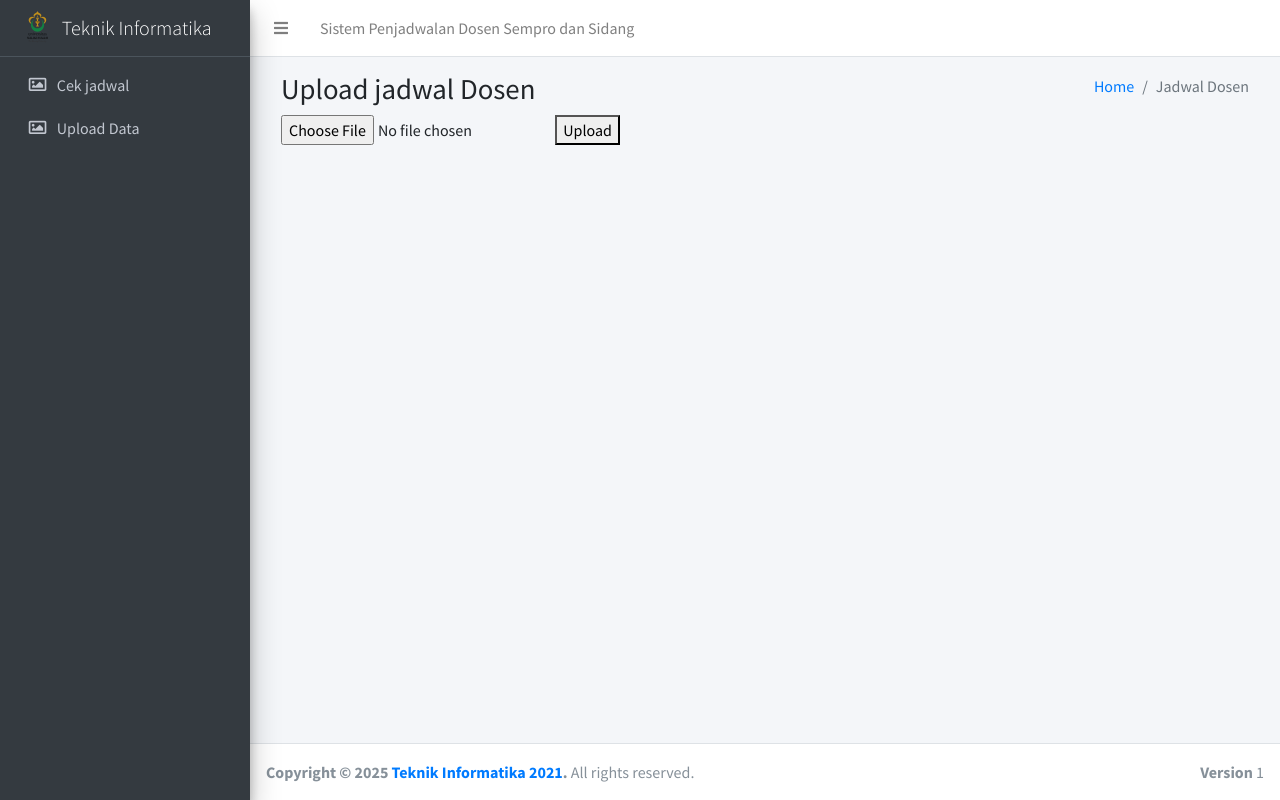
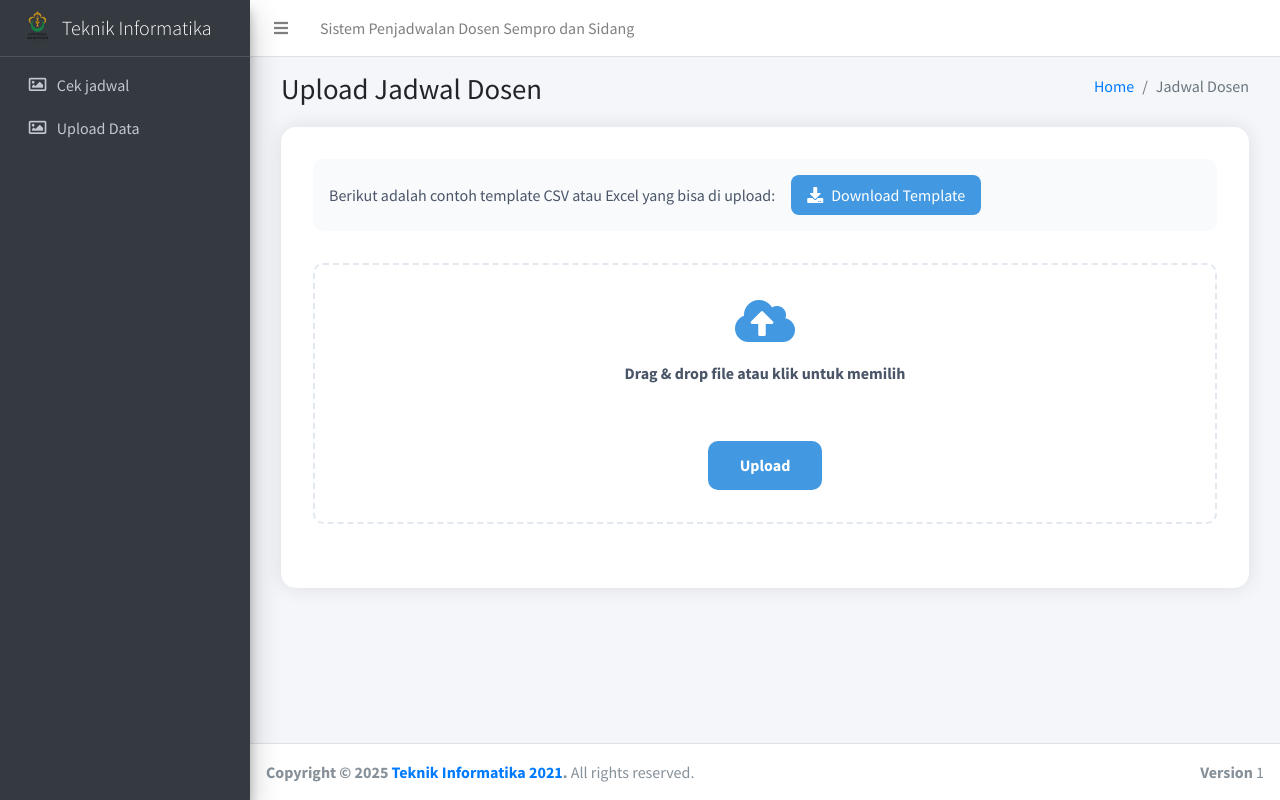
Before and after one commit to arzaqqq/Sistem-penjadwalan-dosen, a Flask app: page /upload in a window 1280 px wide. Run offline with Flask 3, Linux system fonts and the light colour scheme; some libraries are stand-ins or nearby versions.

Commit message:
ADD & UPDATE : Tampilan upload yang sudah ditambah dengan css dan membuat tamabhana donwload template excel dan preview data excel yang sudah di upload

```diff
--- a/app.py
+++ b/app.py
@@ -1,107 +1,107 @@
-import os  # Pastikan ini ada di bagian atas file
-from flask import Flask, render_template, request, session
+import os
+from flask import Flask, render_template, request, session, send_from_directory
 import pandas as pd
 from werkzeug.utils import secure_filename
 from datetime import datetime
 
+# Konfigurasi tambahan untuk upload
+UPLOAD_FOLDER = 'uploads'
+TEMPLATE_FOLDER = 'static/templates'
+ALLOWED_EXTENSIONS = {'csv', 'xlsx'}
+
+if not os.path.exists(UPLOAD_FOLDER):
+    os.makedirs(UPLOAD_FOLDER)
+if not os.path.exists(TEMPLATE_FOLDER):
+    os.makedirs(TEMPLATE_FOLDER)
+
 app = Flask(__name__)
+app.config['UPLOAD_FOLDER'] = UPLOAD_FOLDER
+app.config['MAX_CONTENT_LENGTH'] = 16 * 1024 * 1024  # Max 16MB file
+app.secret_key = 'secret_key_for_session'
 
-# Tentukan folder untuk menyimpan file upload dan kunci sesi
-app.config['UPLOAD_FOLDER'] = 'uploads/'
-app.config['ALLOWED_EXTENSIONS'] = {'csv', 'xlsx'}
-app.secret_key = 'secret_key_for_session'  # Kunci untuk sesi
+def allowed_file(filename):
+    return '.' in filename and filename.rsplit('.', 1)[1].lower() in ALLOWED_EXTENSIONS
 
-# Fungsi untuk memeriksa ekstensi file yang valid
-def allowed_file(filename):
-    return '.' in filename and filename.rsplit('.', 1)[1].lower() in app.config['ALLOWED_EXTENSIONS']
+# Route untuk download template
+@app.route('/download-template')
+def download_template():
+    try:
+        return send_from_directory('static/templates',
+                                 'template_jadwal.xlsx',
+                                 as_attachment=True)
+    except FileNotFoundError:
+        return "Template file not found", 404
 
-# Fungsi untuk mengonversi waktu ke format datetime
-def time_to_datetime(time_str):
-    return datetime.strptime(time_str, "%H:%M")
-
-# Fungsi untuk membaca dan mengekstrak nama dosen dari file
-def extract_dosen_from_file(file_path):
-    if file_path.endswith('.csv'):
-        data = pd.read_csv(file_path)
-    elif file_path.endswith('.xlsx'):
-        data = pd.read_excel(file_path)
-
-    # Menghapus spasi ekstra pada kolom DOSEN
-    data['DOSEN'] = data['DOSEN'].str.replace('\s+', ' ', regex=True)
-
-    dosen_list = data['DOSEN'].dropna().unique().tolist()  # Ambil nama dosen unik tanpa NaN
-    dosen_list.sort()  # Mengurutkan nama dosen secara ascending
-
-    return dosen_list, data
-
-# Fungsi untuk mencari jadwal kosong berdasarkan dosen yang dipilih
-def cari_jadwal_kosong(dosen_list, data):
-    jam_mulai = time_to_datetime("09:00")  # Jam mulai
-    jam_selesai = time_to_datetime("17:00")  # Jam selesai
-    waktu_kosong = []
-
-    # Loop untuk setiap hari
-    for hari in ['SENIN', 'SELASA', 'RABU', 'KAMIS', 'JUMAT']:
-        jadwal_hari = []
-
-        # Menyusun jadwal untuk setiap dosen yang dipilih pada hari tersebut
-        for index, row in data.iterrows():
-            if row['DOSEN'] in dosen_list and pd.notna(row[hari]):
-                start_time, end_time = row[hari].split('-')
-                start_time = time_to_datetime(start_time)
-                end_time = time_to_datetime(end_time)
-                jadwal_hari.append((start_time, end_time))
-
-        jadwal_hari.sort()  # Mengurutkan berdasarkan waktu mulai
-
-        # Cek waktu kosong di antara jadwal yang ada
-        prev_end_time = jam_mulai
-        for start, end in jadwal_hari:
-            if start > prev_end_time:
-                waktu_kosong.append((prev_end_time.strftime('%H:%M'), start.strftime('%H:%M'), hari))
-            prev_end_time = max(prev_end_time, end)
-
-        # Cek waktu kosong setelah jadwal terakhir hingga jam selesai
-        if prev_end_time < jam_selesai:
-            waktu_kosong.append((prev_end_time.strftime('%H:%M'), jam_selesai.strftime('%H:%M'), hari))
-
-    return waktu_kosong  # Hanya mengembalikan waktu kosong
-
-
-# Halaman Upload untuk file jadwal dosen
+# Route untuk halaman upload
 @app.route('/upload', methods=['GET', 'POST'])
 def upload_file():
+    error_message = None
+    preview_data = None
+
     if request.method == 'POST':
-        # Menghapus sesi yang lama terlebih dahulu
-        session.pop('dosen_list', None)
-        session.pop('data', None)
+        # Check if file is present in request
+        if 'file' not in request.files:
+            error_message = 'Tidak ada file yang dipilih'
+            return render_template('upload.html', error=error_message)
 
-        # Mengambil file yang di-upload
         file = request.files['file']
+
+        # Check if file is selected
+        if file.filename == '':
+            error_message = 'Tidak ada file yang dipilih'
+            return render_template('upload.html', error=error_message)
+
         if file and allowed_file(file.filename):
-            filename = secure_filename(file.filename)
-            filepath = os.path.join(app.config['UPLOAD_FOLDER'], filename)
-            file.save(filepath)
+            try:
+                filename = secure_filename(file.filename)
+                filepath = os.path.join(app.config['UPLOAD_FOLDER'], filename)
+                file.save(filepath)
 
-            # Mengambil nama dosen dan data dari file yang di-upload
-            dosen_list, data = extract_dosen_from_file(filepath)
+                # Read file for preview based on extension
+                if filename.endswith('.csv'):
+                    preview_data = pd.read_csv(filepath)
+                else:
+                    preview_data = pd.read_excel(filepath)
 
-            # Menyimpan nama dosen dalam sesi
-            session['dosen_list'] = dosen_list
-            session['data'] = data.to_json()  # Menyimpan data dalam format JSON untuk digunakan nanti
+                # Basic validation of required columns
+                required_columns = ['DOSEN', 'SENIN', 'SELASA', 'RABU', 'KAMIS', 'JUMAT']
+                missing_columns = [col for col in required_columns if col not in preview_data.columns]
 
-            # Inisialisasi variabel dosen_pilihan dengan dictionary kosong
-            dosen_pilihan = {
-                'dosen_pembimbing_1': '',
-                'dosen_pembimbing_2': '',
-                'dosen_penguji_1': '',
-                'dosen_penguji_2': ''
-            }
+                if missing_columns:
+                    error_message = f"Kolom yang diperlukan tidak ditemukan: {', '.join(missing_columns)}"
+                    os.remove(filepath)  # Hapus file yang tidak valid
+                    return render_template('upload.html', error=error_message)
 
-            return render_template('index.html', dosen_list=dosen_list, dosen_pilihan=dosen_pilihan)
+                # Clean the data
+                preview_data = preview_data.fillna('')  # Replace NaN with empty string
 
-    return render_template('upload.html')
+                # Extract dosen list dan simpan di session
+                dosen_list = preview_data['DOSEN'].unique().tolist()
+                session['dosen_list'] = dosen_list
+                session['data'] = preview_data.to_json()
 
+                # Convert preview data to dict for template
+                preview_dict = preview_data.to_dict('records')
+                columns = preview_data.columns.tolist()
+
+                return render_template('upload.html',
+                                     preview_data=preview_dict,
+                                     columns=columns,
+                                     success='File berhasil diupload!')
+
+            except Exception as e:
+                error_message = f"Error saat memproses file: {str(e)}"
+                # Jika terjadi error, hapus file yang sudah diupload
+                if os.path.exists(filepath):
+                    os.remove(filepath)
+        else:
+            error_message = 'Format file tidak diizinkan. Gunakan CSV atau Excel (.xlsx)'
+
+    # GET request atau jika ada error
+    return render_template('upload.html',
+                         error=error_message,
+                         preview_data=preview_data.to_dict('records') if preview_data is not None else None,
+                         columns=preview_data.columns.tolist() if preview_data is not None else None)
 # Halaman utama untuk memilih dosen dan mencari jadwal kosong
 @app.route('/', methods=['GET', 'POST'])
 def index():
--- /dev/null
+++ b/static/dist/css/upload.css
@@ -0,0 +1,185 @@
+
+.upload-container {
+    background: #ffffff;
+    border-radius: 15px;
+    box-shadow: 0 0 20px rgba(0,0,0,0.1);
+    padding: 2rem;
+    margin: 20px 0;
+}
+
+.download-section {
+    display: flex;
+    align-items: center;
+    margin-bottom: 2rem;
+    padding: 1rem;
+    background: #f8fafc;
+    border-radius: 10px;
+}
+
+.download-section p {
+    margin: 0;
+    margin-right: 1rem;
+    color: #4a5568;
+}
+
+.download-link {
+    display: inline-flex;
+    align-items: center;
+    padding: 0.5rem 1rem;
+    background-color: #4299e1;
+    color: white;
+    border-radius: 8px;
+    text-decoration: none;
+    transition: all 0.3s ease;
+}
+
+.download-link:hover {
+    background-color: #3182ce;
+    transform: translateY(-2px);
+    color: white;
+}
+
+.download-link i {
+    margin-right: 0.5rem;
+}
+
+.file-upload {
+    display: flex;
+    flex-direction: column;
+    align-items: center;
+    padding: 2rem;
+    border: 2px dashed #e2e8f0;
+    border-radius: 10px;
+    margin-bottom: 2rem;
+}
+
+.file-upload-input {
+    display: none;
+}
+
+.file-upload-label {
+    display: flex;
+    flex-direction: column;
+    align-items: center;
+    cursor: pointer;
+}
+
+.file-upload-icon {
+    font-size: 3rem;
+    color: #4299e1;
+    margin-bottom: 1rem;
+}
+
+.file-upload-text {
+    color: #4a5568;
+    margin-bottom: 1rem;
+}
+
+.upload-btn {
+    background-color: #4299e1;
+    color: white;
+    padding: 0.8rem 2rem;
+    border: none;
+    border-radius: 10px;
+    font-weight: 600;
+    cursor: pointer;
+    transition: all 0.3s ease;
+}
+
+.upload-btn:hover {
+    background-color: #3182ce;
+    transform: translateY(-2px);
+}
+
+.preview-container {
+    margin-top: 2rem;
+    overflow-x: auto;
+}
+
+.preview-table {
+    width: 100%;
+    border-collapse: collapse;
+    margin-top: 1rem;
+    background: white;
+}
+
+.preview-table th,
+.preview-table td {
+    padding: 1rem;
+    text-align: left;
+    border-bottom: 1px solid #e2e8f0;
+}
+
+.preview-table th {
+    background-color: #f7fafc;
+    color: #2d3748;
+    font-weight: 600;
+    position: sticky;
+    top: 0;
+}
+
+.preview-table tbody tr:hover {
+    background-color: #f7fafc;
+}
+
+.file-name {
+    margin-top: 1rem;
+    color: #4a5568;
+    font-size: 0.9rem;
+}
+
+/* Loading Animation */
+.loading-overlay {
+    display: none;
+    position: fixed;
+    top: 0;
+    left: 0;
+    width: 100%;
+    height: 100%;
+    background: rgba(255, 255, 255, 0.8);
+    z-index: 1000;
+}
+
+.loading-spinner {
+    position: absolute;
+    top: 50%;
+    left: 50%;
+    transform: translate(-50%, -50%);
+}
+
+.loading-spinner::after {
+    content: '';
+    display: block;
+    width: 40px;
+    height: 40px;
+    border-radius: 50%;
+    border: 3px solid #f3f3f3;
+    border-top: 3px solid #4299e1;
+    animation: spin 1s linear infinite;
+}
+
+@keyframes spin {
+    0% { transform: rotate(0deg); }
+    100% { transform: rotate(360deg); }
+}
+
+/* Responsive Design */
+@media (max-width: 768px) {
+    .upload-container {
+        padding: 1rem;
+    }
+
+    .download-section {
+        flex-direction: column;
+        text-align: center;
+    }
+
+    .download-section p {
+        margin-right: 0;
+        margin-bottom: 1rem;
+    }
+
+    .file-upload {
+        padding: 1rem;
+    }
+}
--- a/templates/index.html
+++ b/templates/index.html
@@ -1,7 +1,7 @@
 {% extends 'layout/index.html' %}
 {% block content %}
+<!-- Custom CSS -->
 <link rel="stylesheet" href="{{ url_for('static', filename='dist/css/index.css') }}">
-<!-- Custom CSS -->
 
 <div class="content-header">
     <div class="container-fluid">
--- a/templates/upload.html
+++ b/templates/upload.html
@@ -1,11 +1,14 @@
 {% extends 'layout/index.html' %}
 
 {% block content %}
+<!-- Custom CSS -->
+<link rel="stylesheet" href="{{ url_for('static', filename='dist/css/upload.css') }}">
+
 <div class="content-header">
     <div class="container-fluid">
         <div class="row mb-2">
             <div class="col-sm-6">
-          <h1 class="m-0">Upload jadwal Dosen</h1>
+                <h1 class="m-0">Upload Jadwal Dosen</h1>
             </div>
             <div class="col-sm-6">
                 <ol class="breadcrumb float-sm-right">
@@ -15,12 +18,99 @@
             </div>
         </div>
 
+        <div class="upload-container">
+            <div class="download-section">
+                <p>Berikut adalah contoh template CSV atau Excel yang bisa di upload:</p>
+                <a href="{{ url_for('download_template') }}" class="download-link">
+                    <i class="fas fa-download"></i>
+                    Download Template
+                </a>
+            </div>
 
-    <form action="/upload" method="post" enctype="multipart/form-data">
-        <input type="file" name="file" required>
-        <button type="submit">Upload</button>
+            <form action="/upload" method="post" enctype="multipart/form-data" id="uploadForm">
+                <div class="file-upload">
+                    <input type="file" name="file" id="fileInput" class="file-upload-input" accept=".csv, .xlsx" required>
+                    <label for="fileInput" class="file-upload-label">
+                        <i class="fas fa-cloud-upload-alt file-upload-icon"></i>
+                        <span class="file-upload-text">Drag & drop file atau klik untuk memilih</span>
+                    </label>
+                    <div id="fileName" class="file-name"></div>
+                    <button type="submit" class="upload-btn mt-3">Upload</button>
+                </div>
             </form>
+
+            {% if preview_data %}
+            <div class="preview-container">
+                <h4 class="mb-4">Preview Data</h4>
+                <table class="preview-table">
+                    <thead>
+                        <tr>
+                            {% for column in columns %}
+                            <th>{{ column }}</th>
+                            {% endfor %}
+                        </tr>
+                    </thead>
+                    <tbody>
+                        {% for row in preview_data %}
+                        <tr>
+                            {% for column in columns %}
+                            <td>{{ row[column] }}</td>
+                            {% endfor %}
+                        </tr>
+                        {% endfor %}
+                    </tbody>
+                </table>
+            </div>
+            {% endif %}
+        </div>
     </div>
 </div>
 
+<div class="loading-overlay">
+    <div class="loading-spinner"></div>
+</div>
+
+<!-- JavaScript for enhanced functionality -->
+<script>
+document.addEventListener('DOMContentLoaded', function() {
+    const form = document.getElementById('uploadForm');
+    const fileInput = document.getElementById('fileInput');
+    const fileName = document.getElementById('fileName');
+    const loadingOverlay = document.querySelector('.loading-overlay');
+
+    fileInput.addEventListener('change', function(e) {
+        if (this.files[0]) {
+            fileName.textContent = 'File dipilih: ' + this.files[0].name;
+        }
+    });
+
+    // Drag and drop functionality
+    const dropZone = document.querySelector('.file-upload');
+
+    dropZone.addEventListener('dragover', function(e) {
+        e.preventDefault();
+        this.style.borderColor = '#4299e1';
+    });
+
+    dropZone.addEventListener('dragleave', function(e) {
+        e.preventDefault();
+        this.style.borderColor = '#e2e8f0';
+    });
+
+    dropZone.addEventListener('drop', function(e) {
+        e.preventDefault();
+        this.style.borderColor = '#e2e8f0';
+
+        if (e.dataTransfer.files.length) {
+            fileInput.files = e.dataTransfer.files;
+            fileName.textContent = 'File dipilih: ' + e.dataTransfer.files[0].name;
+        }
+    });
+
+    form.addEventListener('submit', function() {
+        loadingOverlay.style.display = 'block';
+    });
+});
+</script>
+
 {% endblock %}
```
Also changed, not shown: 1 other file. Lines whose indentation alone changed are shown as unchanged.
